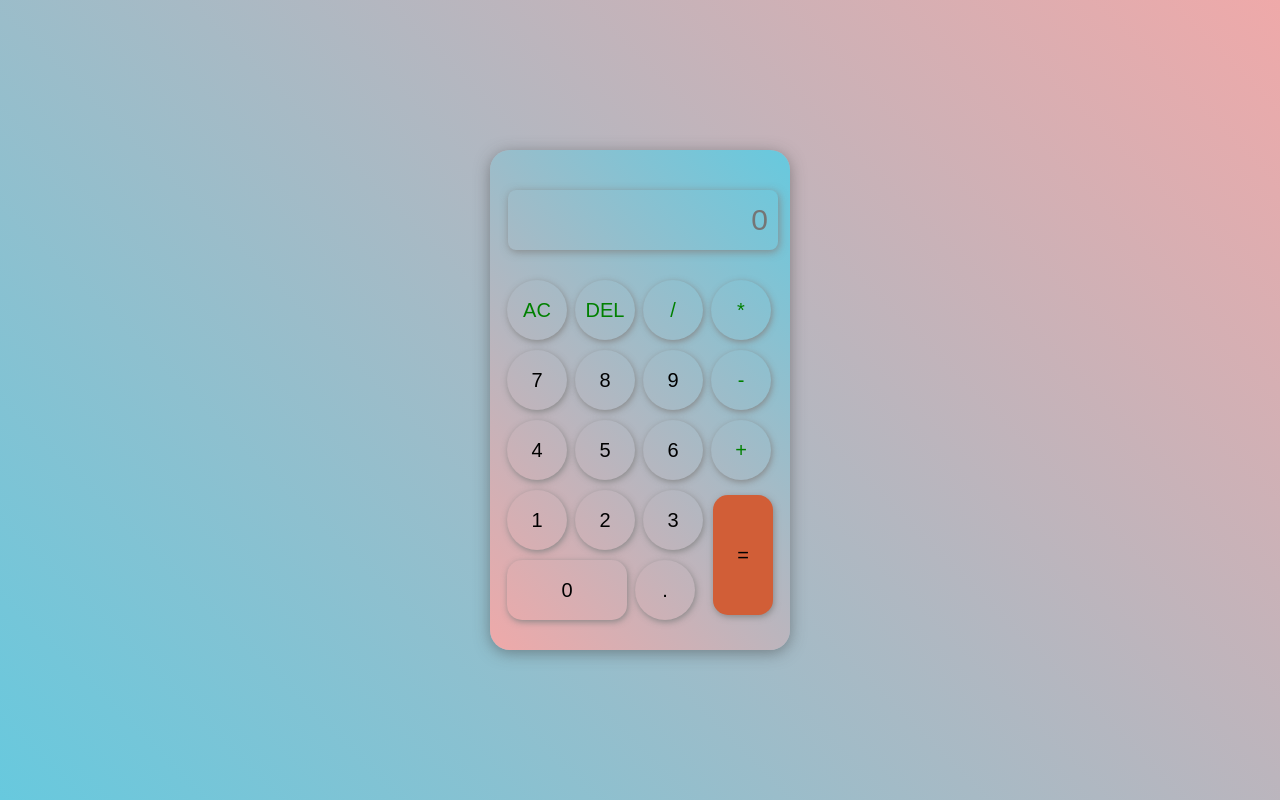
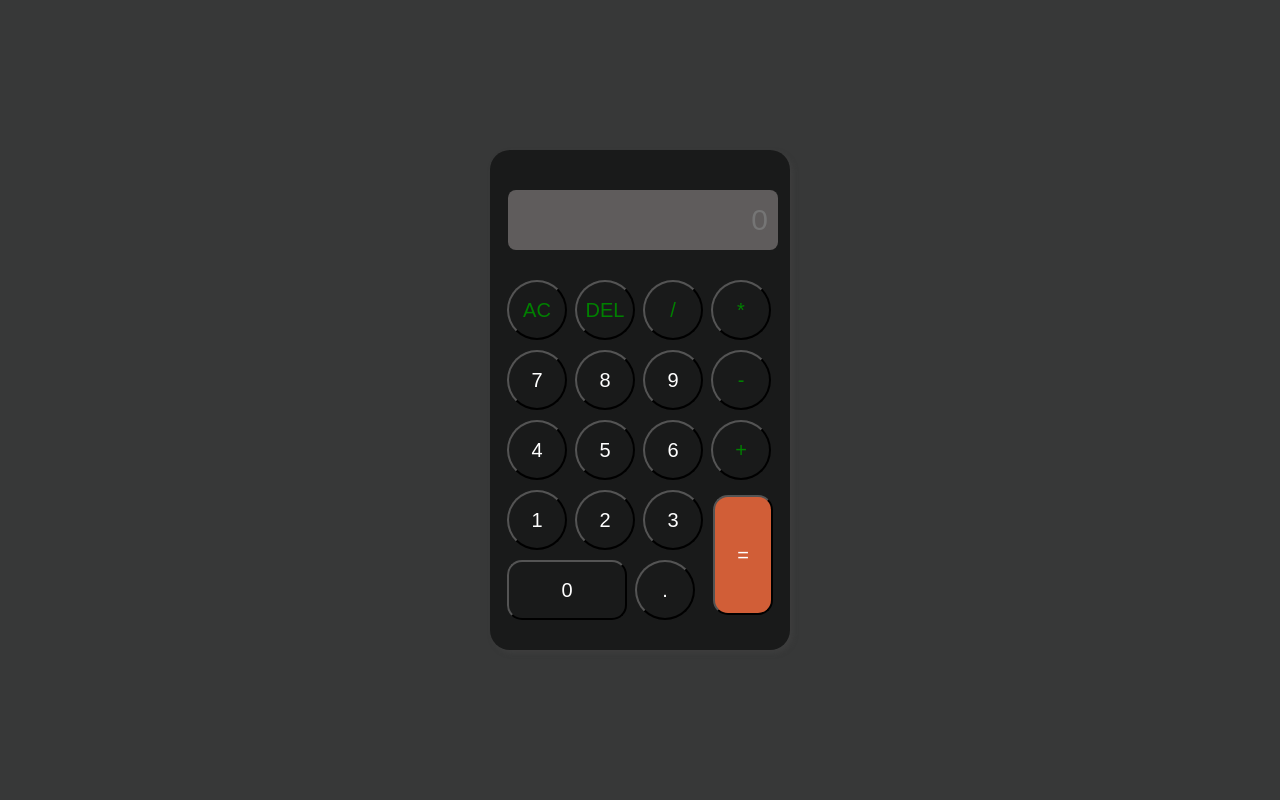
Before and after one commit to vipin221/calculator, a plain HTML site: page index.html in a window 1280 px wide. Drawn offline with Linux system fonts and the light colour scheme.

Commit message:
changes made successfully

```diff
--- a/script.js
+++ b/script.js
@@ -31,9 +31,3 @@ arr.forEach(button =>{
         }
     })
 })
-
-var str = '45+2';
-
-str = eval(str);
-if((str%1))
-console.log(str%1);
--- a/style.css
+++ b/style.css
@@ -3,11 +3,12 @@
     padding: 0px;
     box-sizing: border-box;
     user-select: none;
+    color:  white;
 }
 body{
     height: 100vh;
     width: 100%;
-   background: linear-gradient(45deg, #67c9de,rgb(239, 169, 169));
+    background: #373838;
     display:flex;
     justify-content: center;
     align-items: center;
@@ -18,8 +19,8 @@ body{
    width:300px;
    padding: 15px 15px;
    border-radius: 20px;
-   background: linear-gradient(45deg, rgb(239, 169, 169), #67c9de);
-   box-shadow: 0px 3px 15px rgba(67, 67, 67, 0.5);
+   background: #191a1a;
+   box-shadow: 3px 3px 5px rgba(67, 67, 67, 0.5);
 }
 input{
     width: 270px;
@@ -29,9 +30,8 @@ input{
     text-align: right;
     border-radius: 8px;
     font-size: 30px;
-    background: transparent;
+    background: rgb(95, 92, 92);
     border: none;
-    box-shadow: 1px 2px 8px rgb(132, 132, 132, 0.9);
     cursor: pointer;
     outline: none;
 
@@ -45,13 +45,16 @@ button{
     width: 60px;
     margin: 5px 2px;
     border-radius: 50%;
-    border: none;
     background: transparent;
-    box-shadow: 1px 2px 6px rgb(132, 132, 132, 0.9);
+    outline: none;
+
 }
 button:hover{
     cursor: pointer;
-    box-shadow: 1px 2px 1px rgb(132, 132, 132, 0.9);
+    border-right: 2px solid rgb(52, 52, 52);
+    border-bottom: 2px solid rgb(52, 52, 52);
+    transition: 0.2s;
+
 
 }
 .bottom-two-line{
```
